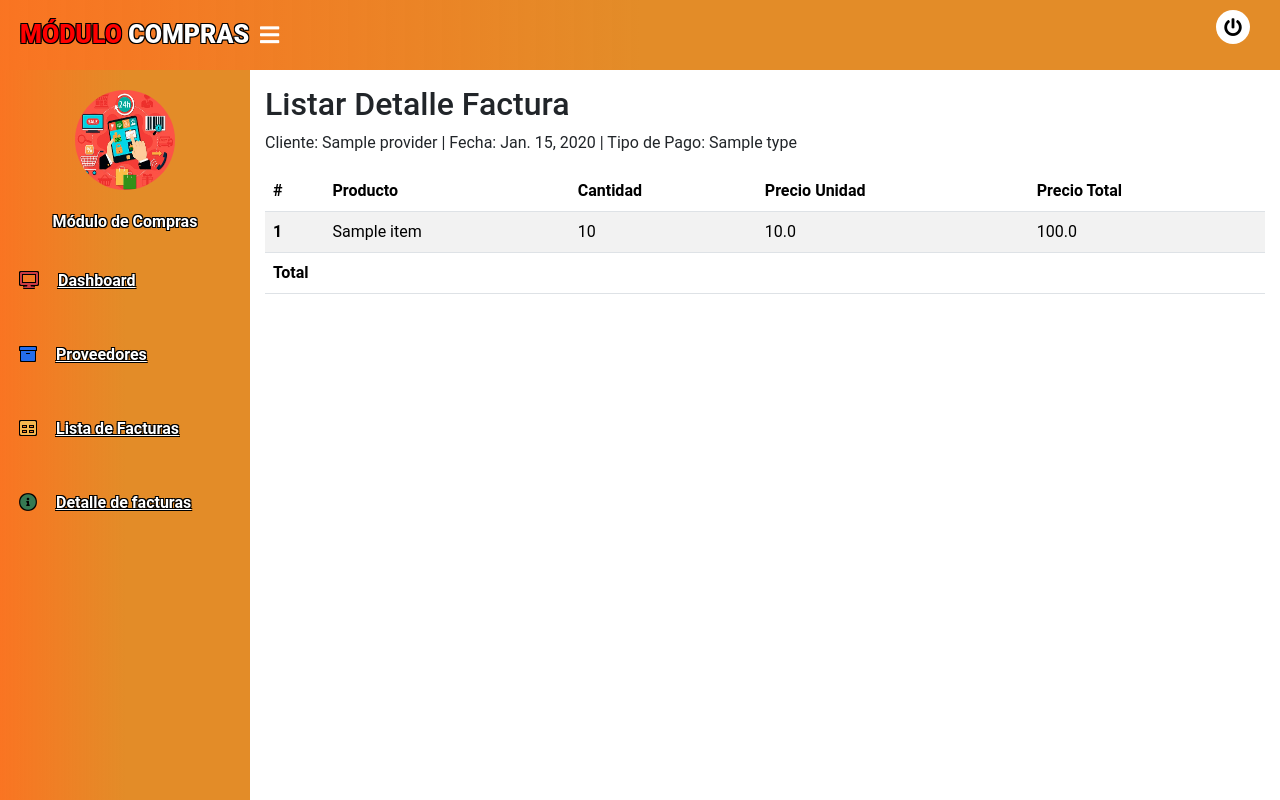
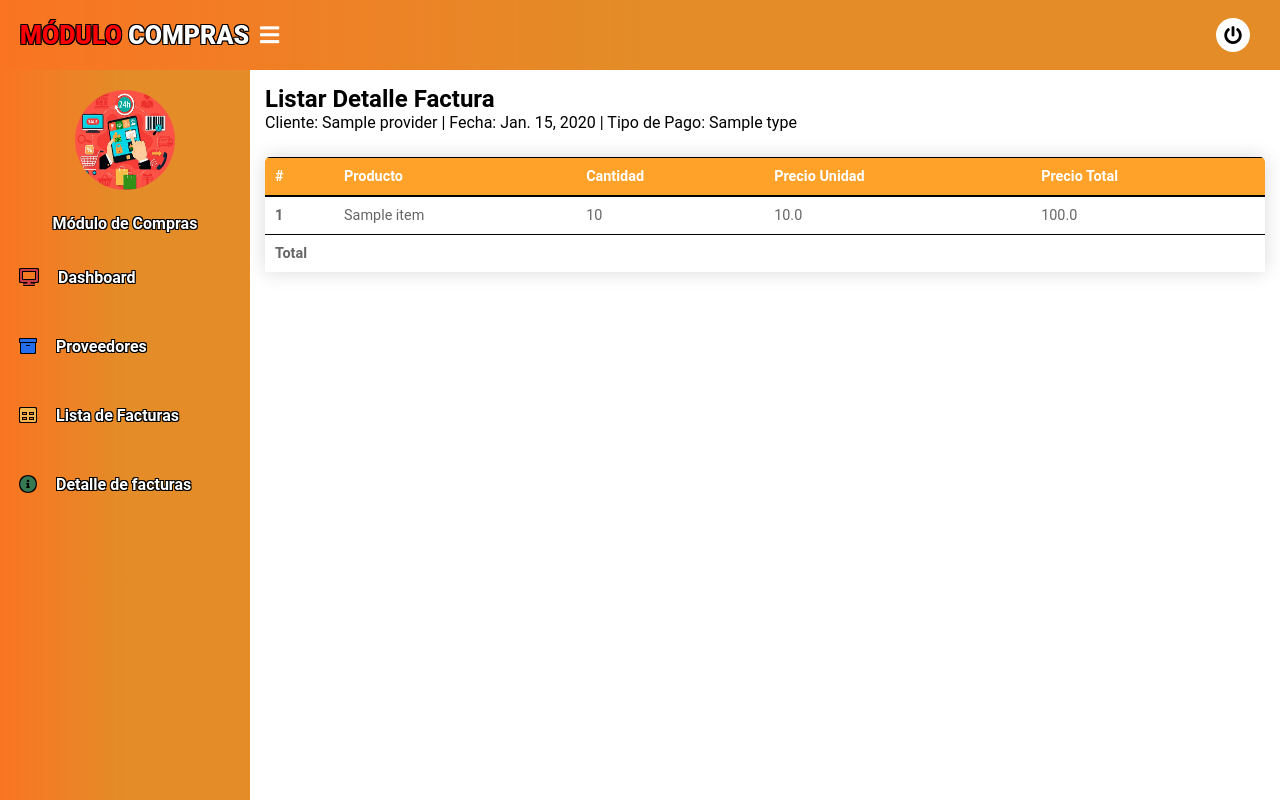
Before and after one commit to RobertoCCP/Compras, a Django app: page /m_compras/listarDetalleFactura/1 in a window 1280 px wide. Run offline with Django 5.2, Linux system fonts and the light colour scheme; tables that the repository leaves empty hold one stand-in row (values such as "Sample post"); a database or web service that is not in the repository returns one stand-in record (values such as "Sample title"); data that the repository does not hold is empty; some libraries are stand-ins or nearby versions.

Commit message:
cambiocss

```diff
--- a/Compras/settings.py
+++ b/Compras/settings.py
@@ -27,7 +27,7 @@ SECRET_KEY = 'django-insecure-yjk=7c%3w^!@8p*ks3p$rpl4h=)6w+zl$ha#1z59ln!*c-0uqz
 # SECURITY WARNING: don't run with debug turned on in production!
 DEBUG = True
 
-ALLOWED_HOSTS = []
+ALLOWED_HOSTS = ['45.70.13.16', '127.0.0.1']
 
 
 # Application definition
--- /dev/null
+++ b/m_compras/static/css/detf.css
@@ -0,0 +1,162 @@
+/* Estilos de Bootstrap para las tablas y los botones */
+h1 {
+    font-size: 20px;
+    margin-top: 20px;
+    margin-left: 20px;
+}
+
+.table {
+    width: 100%;
+    margin-bottom: 1rem;
+    border-collapse: collapse;
+    margin: 25px 0;
+    font-size: 0.9em;
+    min-width: 400px;
+    border-radius: 5px 5px 0 0;
+    overflow: hidden;
+    box-shadow: 0 0 20px rgba(0, 0, 0, 0.15);
+}
+
+.table th,
+.table td {
+    padding: 0.75rem;
+    vertical-align: middle;
+    text-align: left;
+    border-top: 1px solid #000000;
+    /* Color azul claro para las líneas */
+    background-color: #fff;
+    padding: 10px 10px;
+    /*font-weight: bold;*/
+}
+
+.table thead th {
+    vertical-align: middle;
+    border-bottom: 2px solid #000000;
+    background-color: #ffa229;
+    color: #ffffff;
+    text-align: left;
+    font-weight: bold;
+}
+
+.table tbody+tbody {
+    border-top: 2px solid #dee2e6;
+}
+
+.btn {
+    display: inline-block;
+    font-weight: 400;
+    color: #212529;
+    text-align: center;
+    vertical-align: middle;
+    -webkit-user-select: none;
+    -moz-user-select: none;
+    -ms-user-select: none;
+    user-select: none;
+    font-size: 0.875rem;
+    padding: 0.25rem 0.5rem;
+    line-height: 1.25;
+    border-radius: 0.2rem;
+    box-shadow: 0 0 20px rgba(0, 0, 0, 0.15);
+    transition: background-color 0.3s, color 0.3s, border-color 0.3s; /* Transición suave */
+}
+
+.btn-primary:hover, .btn-danger:hover, .btn-success:hover {
+    color: #ffffff; /* Cambia el color del texto a naranja */
+    background-color: #ff6e2f; /* Cambia el fondo a blanco */
+    border-color: #000000; /* Cambia el color del borde a negro */
+}
+
+.btn-primary {
+    color: #000000;
+    border-color: #000000;
+}
+
+.btn-danger {
+    color: #fff;
+    border-color: #000000;
+}
+
+.btn-success {
+    margin-left: 20px;
+    color: #000000;
+    border-color: #000000;
+}
+
+.btn-action {
+    margin: 0;
+}
+
+.btn-container {
+    display: flex;
+    justify-content: flex-start;
+}
+
+/* Paginación */
+.pagination {
+    text-align: left;
+    display: flex;
+    justify-content: flex-end;
+}
+
+.step-links {
+    display: flex;
+    gap: 10px;
+}
+
+.step-links a {
+    background-color: #ffffff;
+    /* Color gris para los botones */
+    color: #000;
+    /* Color negro para el texto de los botones */
+    padding: 5px 10px;
+    border-radius: 5px;
+    text-decoration: none;
+}
+
+.step-links a:hover {
+    background-color: #ff6e2f;
+    /* Color gris más claro al pasar el mouse */
+}
+
+.step-links .current {
+    background-color: #d1d0d000;
+    color: #000000;
+    font-weight: bold;
+    padding: 5px;
+}
+
+
+.table th,
+.table td {
+    /* Color de las líneas */
+    border-color: #000000;
+}
+
+.table th,
+.table td {
+    /* Color del texto */
+    color: #666666;
+    ;
+}
+
+/* Nuevos estilos para los formularios */
+form {
+    display: flex;
+    width: fit-content;
+}
+
+#search-form {
+    margin-top: -37px;
+}
+
+.material-icons-outlined {
+    background-color: white; /* Color de fondo inicial blanco */
+    color: black; /* Color del icono inicial negro */
+    border: 2px solid black; /* Bordes negros */
+    transition: background-color 0.3s; /* Transición suave del color de fondo */
+}
+
+.material-icons-outlined:hover {
+    background-color: #ff6e2f; /* Color de fondo al pasar el ratón: naranja */
+    color: white; /* Cambia el color del icono a blanco cuando se pasa el ratón */
+}
--- a/m_compras/templates/listarDetalleFactura.html
+++ b/m_compras/templates/listarDetalleFactura.html
@@ -1,10 +1,10 @@
 {% extends 'base.html' %}
 {% load static %}
-
 {% block content %}
-  <link href="https://cdn.jsdelivr.net/npm/bootstrap@5.3.2/dist/css/bootstrap.min.css" rel="stylesheet" integrity="sha384-T3c6CoIi6uLrA9TneNEoa7RxnatzjcDSCmG1MXxSR1GAsXEV/Dwwykc2MPK8M2HN" crossorigin="anonymous" />
+  <link rel="stylesheet" integrity="sha384-T3c6CoIi6uLrA9TneNEoa7RxnatzjcDSCmG1MXxSR1GAsXEV/Dwwykc2MPK8M2HN" crossorigin="anonymous" />
   <h2>Listar Detalle Factura</h2>
-
+{% load static %}
+ <link rel="stylesheet" href="{% static 'css/detf.css' %}">
   <!-- Mostrar información del cliente, fecha y tipo de pago -->
   <p>
     Cliente: {{ info_factura.cliente_nombre }} | Fecha: {{ info_factura.fecha }} | Tipo de Pago: {{ info_factura.tipo_pago }}
--- a/m_compras/views.py
+++ b/m_compras/views.py
@@ -304,8 +304,10 @@ def load_products():
 
 from django.http import JsonResponse
 
-
+import json
 from .forms import ProviderSearchForm
+from datetime import datetime
+from django.http import HttpResponse
 
 
 def consultar_facturas(request):
@@ -315,7 +317,7 @@ def consultar_facturas(request):
     # Mapeo de los campos para el ordenamiento
     campos_ordenamiento = {
         'fecha': 'invo_date',
-        'proveedor': 'invo_prov_id__prov_name',  # Asumiendo que prov_name es un campo de Providers
+        'proveedor': 'invo_prov_id__prov_name',
         'expiracion': 'expedition_date',
         'tipo': 'invo_pay_type',
     }
@@ -324,18 +326,35 @@ def consultar_facturas(request):
     campo_orden = campos_ordenamiento.get(campo_orden_base, 'invo_date')
     direccion_orden = "-" if orden.startswith('-') else ""
 
+    # Obtener fechas del formulario
+    fecha_inicio = request.GET.get("fecha_inicio")
+    fecha_fin = request.GET.get("fecha_fin")
+
+    # Obtener tipo de pago del formulario
+    tipo_pago = request.GET.get("type_pay")
+
     # Construir la consulta
+    facturas_list = Invoice.objects.all()
+
+    if fecha_inicio and fecha_fin:
+        fecha_inicio = datetime.strptime(fecha_inicio, "%Y-%m-%d").date()
+        fecha_fin = datetime.strptime(fecha_fin, "%Y-%m-%d").date()
+        facturas_list = facturas_list.filter(invo_date__range=(fecha_inicio, fecha_fin))
+
+    if tipo_pago:
+        tipo_pago_valor = 1 if tipo_pago == "credito" else 2
+        facturas_list = facturas_list.filter(invo_pay_type=tipo_pago_valor)
+
     if search_query:
-        facturas_list = Invoice.objects.filter(
-            # Asegúrate de ajustar los criterios de búsqueda según tus necesidades
+        facturas_list = facturas_list.filter(
             Q(invo_prov_id__prov_name__icontains=search_query)
-            #|  Q(otros_criterios_de_busqueda__icontains=search_query)
-        ).order_by(direccion_orden + campo_orden)
-    else:
-        facturas_list = Invoice.objects.all().order_by(direccion_orden + campo_orden)
+            # Agrega otros criterios de búsqueda según tus necesidades
+        )
+
+    facturas_list = facturas_list.order_by(direccion_orden + campo_orden)
 
     # Configurar el paginador
-    paginator = Paginator(facturas_list, 8)  # Cambia 10 por el número de elementos por página que prefieras
+    paginator = Paginator(facturas_list, 8)
 
     # Obtener el número de página de la solicitud GET
     page = request.GET.get("page")
@@ -347,12 +366,31 @@ def consultar_facturas(request):
     except EmptyPage:
         facturas = paginator.page(paginator.num_pages)
 
+    if not facturas_list.exists():
+        mensaje = "No hay facturas que coincidan con los criterios de búsqueda."
+
+        if fecha_inicio and fecha_fin and tipo_pago:
+            mensaje = f"No hay facturas con tipo de pago '{tipo_pago}' en el rango de fechas proporcionado."
+        elif fecha_inicio and fecha_fin:
+            mensaje = "No hay facturas en el rango de fechas proporcionado."
+        elif tipo_pago:
+            mensaje = f"No hay facturas con tipo de pago '{tipo_pago}'."
+
+        if request.META.get('HTTP_X_REQUESTED_WITH') == 'XMLHttpRequest':
+            return HttpResponse(json.dumps({'mensaje': mensaje}), content_type='application/json')
+
+        # Muestra el mensaje de alerta
+        return render(
+            request,
+            "invoice_read.html",
+            {"mensaje_alerta": mensaje}
+        )
+
     return render(
         request,
         "invoice_read.html",
         {"facturas": facturas, "search_query": search_query, "orden_actual": orden},
     )
-
 
 def listarDetalleFactura(request, factura_id):
     # Obtener la instancia de Invoice
```
Also changed, not shown: m_compras/templates/invoice_read.html (+10 -0 lines).
